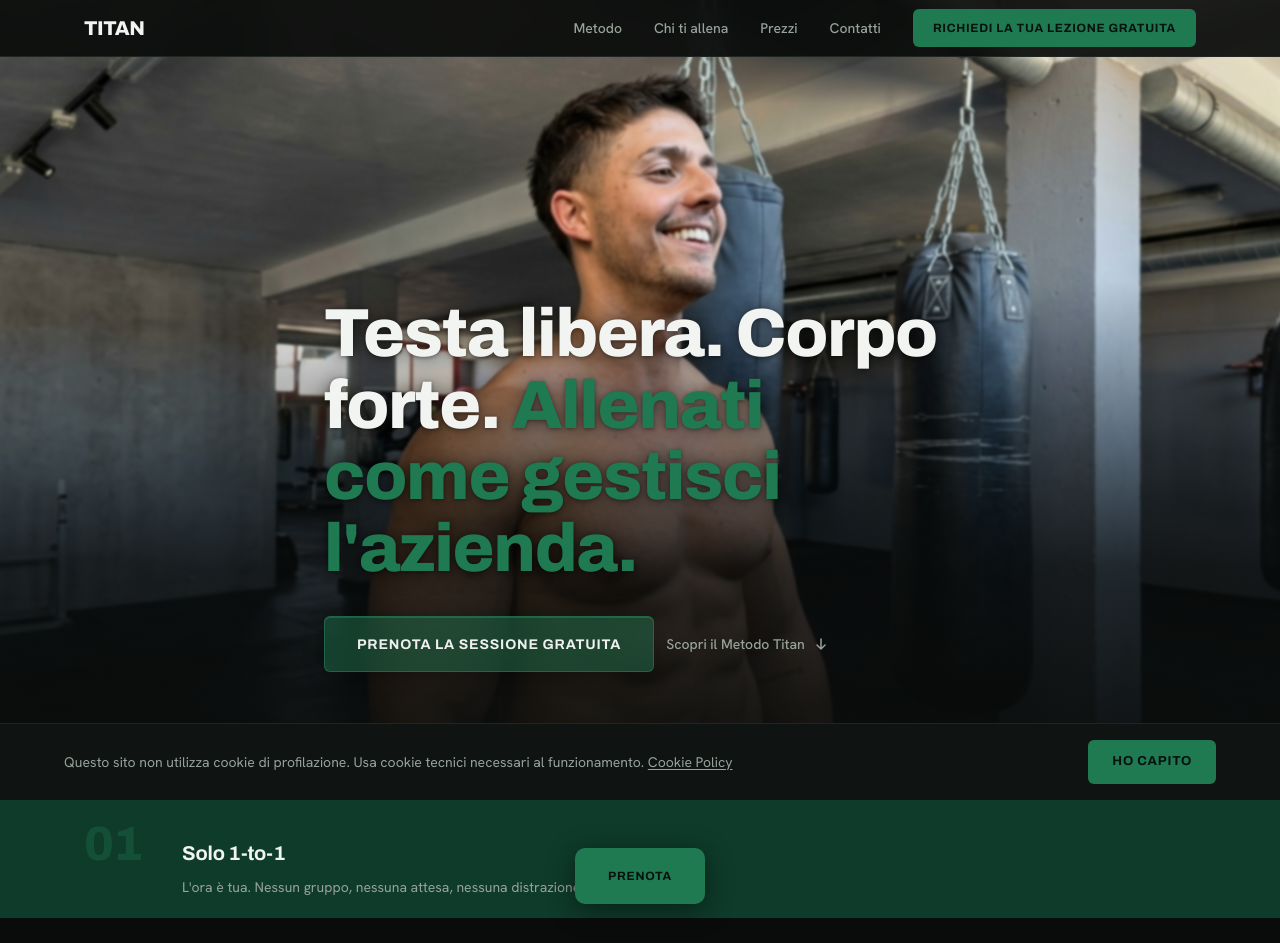
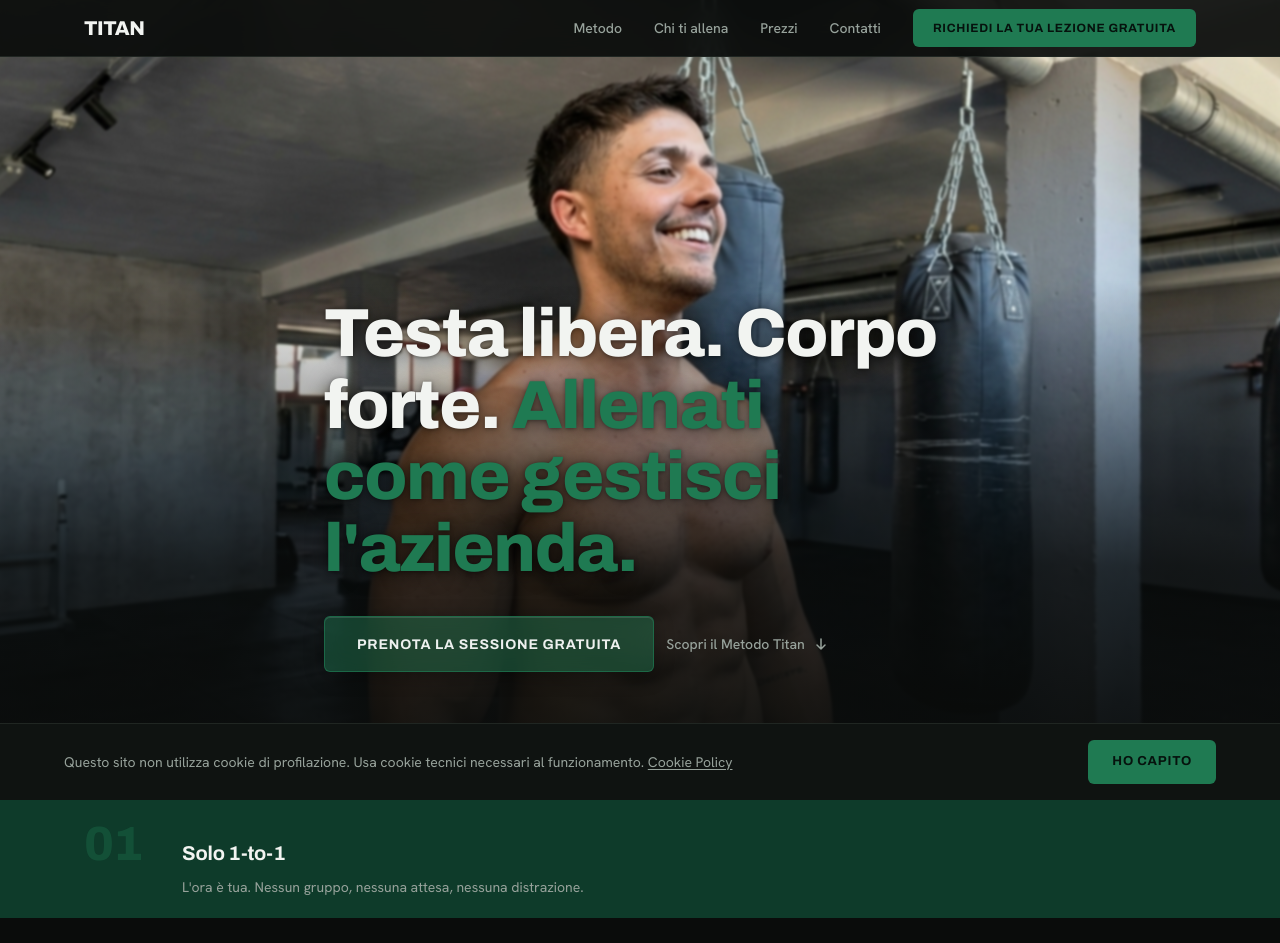
Before and after one commit to elevatetrading/titan-alextrainer, a Next.js app: page / in a window 1280 px wide. Shown: the top 943 px of the page. Built offline with nearby package versions, Linux system fonts and the light colour scheme.

Commit message:
Rimuovi CtaBar dal sito

```diff
--- a/app/page.tsx
+++ b/app/page.tsx
@@ -1,5 +1,4 @@
 import Header from "@/components/Header";
-import CtaBar from "@/components/CtaBar";
 import CookieBanner from "@/components/CookieBanner";
 import Hero from "@/components/sections/Hero";
 import ProveRapide from "@/components/sections/ProveRapide";
@@ -24,7 +23,6 @@
         <PrimaSessione />
       </main>
       <Footer />
-      <CtaBar />
       <CookieBanner />
     </>
   );
```
